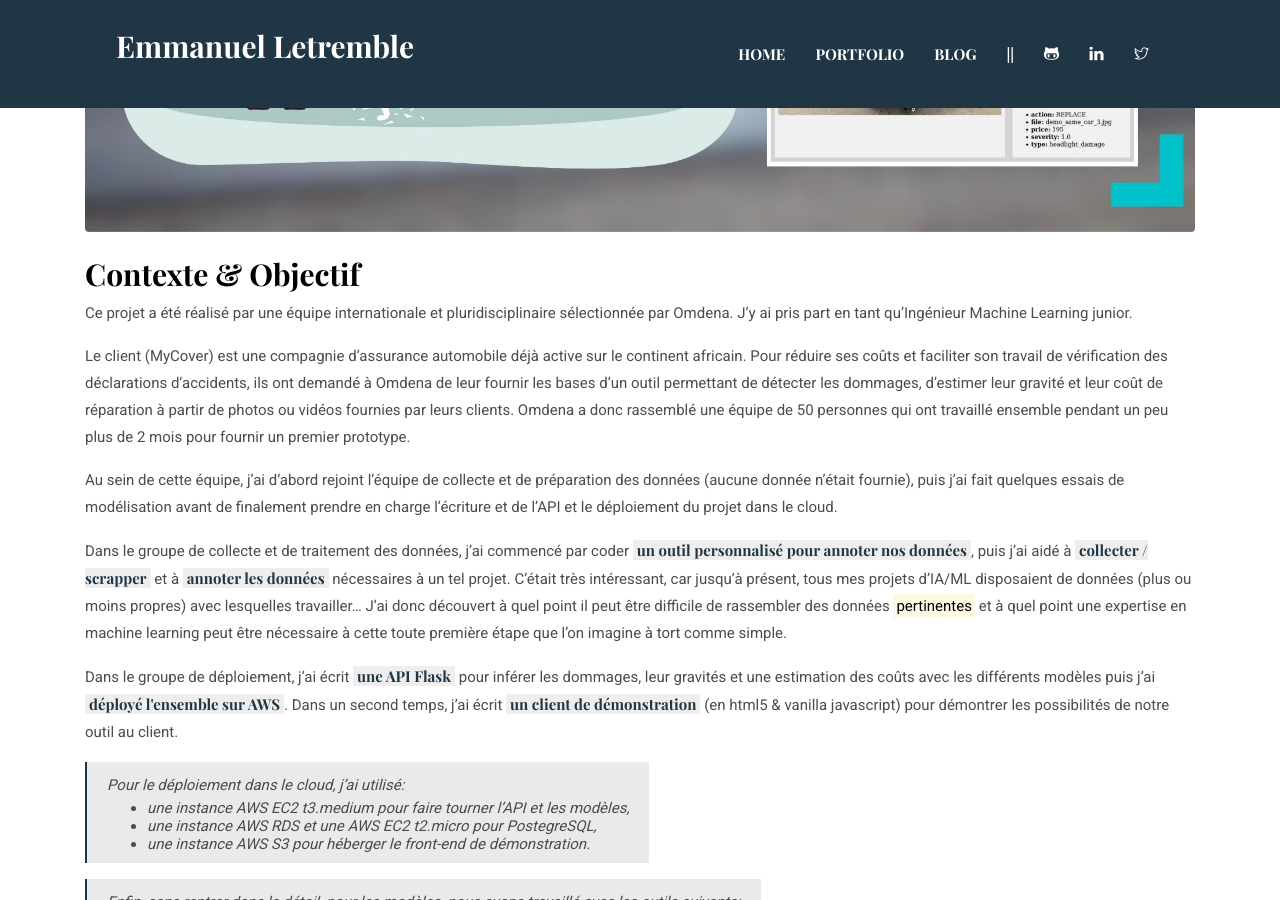
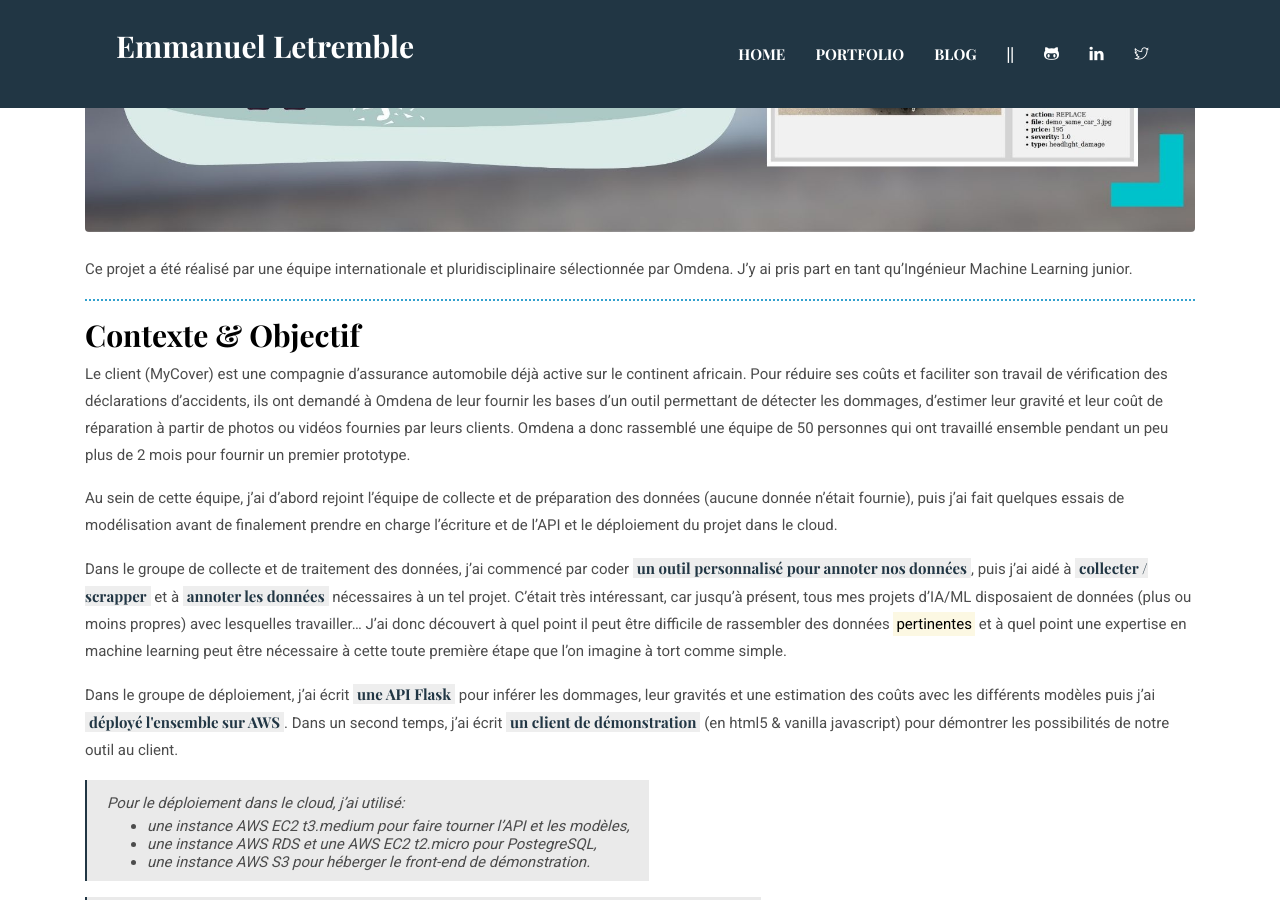
Before and after one commit to Valkea/Valkea.github.io, a Jekyll site: the page built from _posts/2023-04-05-AI-Omdena_MyCover.markdown, in a window 1280 px wide and 900 px high, scrolled down 1057 px. Built offline with Jekyll 4.4.1, drawn with Linux system fonts in a browser that asks for light colours.

Commit message:
refactor: move text so that the blog doesn't display titles instead of content...

```diff
--- a/_posts/2023-04-05-AI-Omdena_MyCover.markdown
+++ b/_posts/2023-04-05-AI-Omdena_MyCover.markdown
@@ -7,10 +7,10 @@
 image: "assets/images/portfolio/AI_MyCover.jpg"
 ---
 
+Ce projet a été réalisé par une équipe internationale et pluridisciplinaire sélectionnée par Omdena. J'y ai pris part en tant qu'Ingénieur Machine Learning junior.
+
 ---
 ### Contexte & Objectif
-
-Ce projet a été réalisé par une équipe internationale et pluridisciplinaire sélectionnée par Omdena. J'y ai pris part en tant qu'Ingénieur Machine Learning junior.
 
 Le client (MyCover) est une compagnie d'assurance automobile déjà active sur le continent africain. Pour réduire ses coûts et faciliter son travail de vérification des déclarations d'accidents, ils ont demandé à Omdena de leur fournir les bases d'un outil permettant de détecter les dommages, d'estimer leur gravité et leur coût de réparation à partir de photos ou vidéos fournies par leurs clients. Omdena a donc rassemblé une équipe de 50 personnes qui ont travaillé ensemble pendant un peu plus de 2 mois pour fournir un premier prototype.
 
--- a/_posts/2023-04-10-DE-Datatalks_Project.markdown
+++ b/_posts/2023-04-10-DE-Datatalks_Project.markdown
@@ -7,10 +7,10 @@
 image: "assets/images/portfolio/DE_datatalks_project.jpg"
 ---
 
+Ce projet a été réalisé dans le cadre du <a href='https://github.com/DataTalksClub/data-engineering-zoomcamp/tree/main/cohorts/2023'>Datatalks data engineering zoomcamp</a> pour valider ma certification.
+
 ---
 ### Contexte & Objectif
-
-Ce projet a été réalisé dans le cadre du <a href='https://github.com/DataTalksClub/data-engineering-zoomcamp/tree/main/cohorts/2023'>Datatalks data engineering zoomcamp</a> pour valider ma certification.
 
 Il avait pour vocation de m'entraîner à mettre en place un pipeline récupérant des données sur une ou plusieurs sources pour les envoyer dans un <mark>data-lake</mark> avant de les envoyer dans un <mark>data-warehouse</mark> sous forme plus raffinée et de finalement consommer ces données avec une EDA ou un dashboard.
 
```
